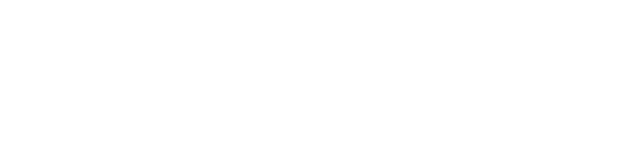
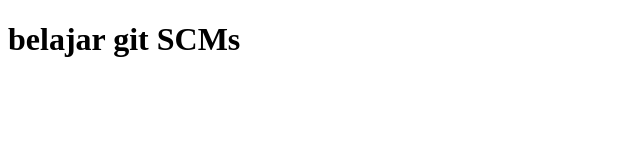
Before and after one commit to ilham-crypto/belajargit1-bootcampbinus, a plain HTML site: page index.html in a window 1280 px wide. Shown: the whole page, without its empty margins (0-640 px from the left). Drawn offline with Linux system fonts and the light colour scheme.

Commit message:
Menambahkan judul halaman html

```diff
--- a/index.html
+++ b/index.html
@@ -6,6 +6,6 @@
     <title>hello world</title>
 </head>
 <body>
-
+     <h1>belajar git SCMs</h1>
 </body>
 </html>
```
